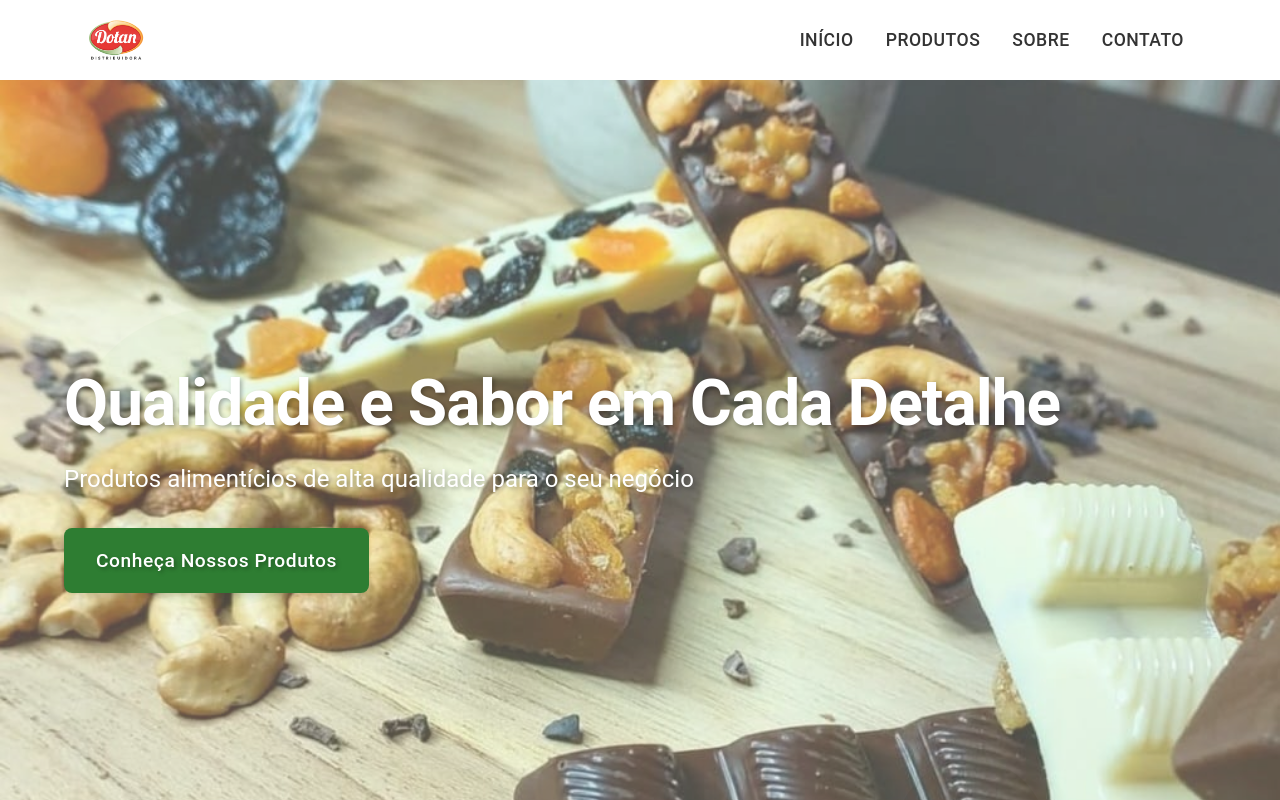
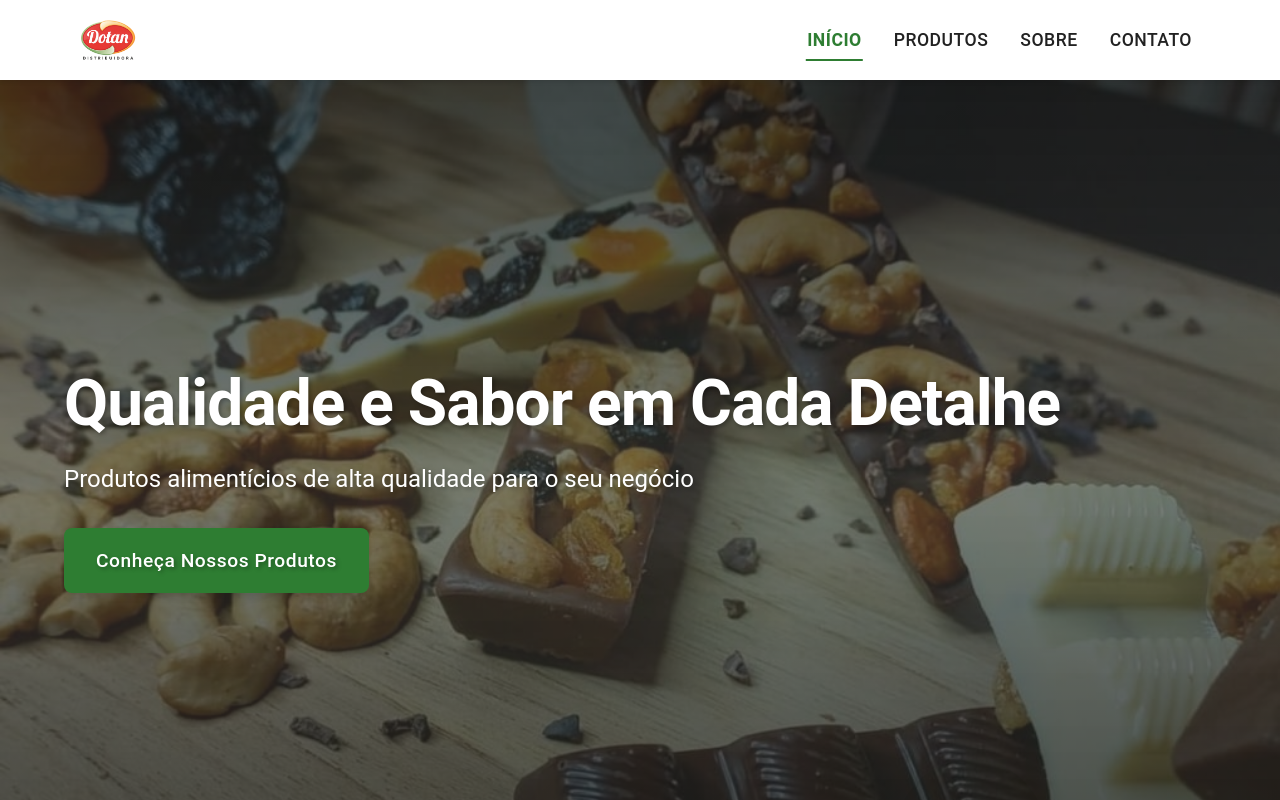
Before and after one commit to FelipeEuclidesMendonca/dotan.github.io, a React (Vite) app: page / in a window 1280 px wide. Shown: the top 800 px of the page. Built offline with nearby package versions, Linux system fonts and the light colour scheme; the HTML template or start-up script is replaced by a standard one.

Commit message:
ajustes navbar e home

```diff
--- a/src/components/Navbar.jsx
+++ b/src/components/Navbar.jsx
@@ -1,10 +1,12 @@
-import { AppBar, Toolbar, Button, Box, Container, IconButton, Drawer, List, ListItem, ListItemText, useMediaQuery, useTheme } from '@mui/material';
-import { Link as RouterLink } from 'react-router-dom';
+import { AppBar, Toolbar, Button, Box, Container, IconButton, Drawer, List, ListItem, ListItemText, useMediaQuery, useTheme, Typography } from '@mui/material';
+import { Link as RouterLink, useLocation } from 'react-router-dom';
 import MenuIcon from '@mui/icons-material/Menu';
+import CloseIcon from '@mui/icons-material/Close';
 import { useState } from 'react';
 
 const Navbar = () => {
   const theme = useTheme();
+  const location = useLocation();
   const isMobile = useMediaQuery(theme.breakpoints.down('md'));
   const [mobileOpen, setMobileOpen] = useState(false);
 
@@ -20,7 +22,25 @@ const Navbar = () => {
   ];
 
   const drawer = (
-    <List>
+    <Box sx={{ width: 280, height: '100%', bgcolor: 'background.paper' }}>
+      <Box sx={{
+        display: 'flex',
+        alignItems: 'center',
+        justifyContent: 'space-between',
+        p: 2,
+        borderBottom: '1px solid',
+        borderColor: 'divider'
+      }}>
+        <img
+          src="/images/logo-dotan.png"
+          alt="Dotan Logo"
+          style={{ height: '40px' }}
+        />
+        <IconButton onClick={handleDrawerToggle}>
+          <CloseIcon />
+        </IconButton>
+      </Box>
+      <List sx={{ pt: 2 }}>
         {menuItems.map((item) => (
           <ListItem
             button
@@ -28,16 +48,40 @@ const Navbar = () => {
             component={RouterLink}
             to={item.path}
             onClick={handleDrawerToggle}
+            sx={{
+              py: 2,
+              px: 3,
+              '&:hover': {
+                bgcolor: 'primary.light',
+                '& .MuiListItemText-primary': {
+                  color: 'primary.main',
+                }
+              },
+              ...(location.pathname === item.path && {
+                bgcolor: 'primary.light',
+                '& .MuiListItemText-primary': {
+                  color: 'primary.main',
+                  fontWeight: 'bold',
+                }
+              })
+            }}
           >
-          <ListItemText primary={item.text} />
+            <ListItemText
+              primary={item.text}
+              primaryTypographyProps={{
+                fontSize: '1.1rem',
+                fontWeight: location.pathname === item.path ? 'bold' : 'normal',
+              }}
+            />
           </ListItem>
         ))}
       </List>
+    </Box>
   );
 
   return (
     <AppBar
-      position="static"
+      position="sticky"
       sx={{
         backgroundColor: 'white',
         boxShadow: '0 2px 4px rgba(0,0,0,0.1)',
@@ -45,7 +89,7 @@ const Navbar = () => {
       }}
     >
       <Container maxWidth="lg">
-        <Toolbar sx={{ display: 'flex', justifyContent: 'space-between' }}>
+        <Toolbar sx={{ display: 'flex', justifyContent: 'space-between', px: { xs: 1, sm: 2 } }}>
           <Box
             component={RouterLink}
             to="/"
@@ -63,16 +107,58 @@ const Navbar = () => {
           </Box>
 
           {isMobile ? (
-            <>
             <IconButton
               color="primary"
               aria-label="open drawer"
               edge="start"
               onClick={handleDrawerToggle}
-                sx={{ mr: 2 }}
+              sx={{
+                color: 'primary.main',
+                '&:hover': {
+                  bgcolor: 'primary.light',
+                }
+              }}
             >
               <MenuIcon />
             </IconButton>
+          ) : (
+            <Box sx={{ display: 'flex', gap: 2 }}>
+              {menuItems.map((item) => (
+                <Button
+                  key={item.text}
+                  component={RouterLink}
+                  to={item.path}
+                  sx={{
+                    color: location.pathname === item.path ? 'primary.main' : 'text.primary',
+                    fontSize: '1.1rem',
+                    fontWeight: location.pathname === item.path ? 'bold' : 500,
+                    position: 'relative',
+                    '&::after': {
+                      content: '""',
+                      position: 'absolute',
+                      bottom: 0,
+                      left: '50%',
+                      transform: location.pathname === item.path ? 'translateX(-50%)' : 'translateX(-50%) scaleX(0)',
+                      width: '80%',
+                      height: '2px',
+                      bgcolor: 'primary.main',
+                      transition: 'transform 0.3s ease',
+                    },
+                    '&:hover': {
+                      bgcolor: 'transparent',
+                      '&::after': {
+                        transform: 'translateX(-50%) scaleX(1)',
+                      }
+                    }
+                  }}
+                >
+                  {item.text}
+                </Button>
+              ))}
+            </Box>
+          )}
+        </Toolbar>
+      </Container>
       <Drawer
         variant="temporary"
         anchor="right"
@@ -84,34 +170,14 @@ const Navbar = () => {
         sx={{
           '& .MuiDrawer-paper': {
             boxSizing: 'border-box',
-                    width: 240,
+            width: 280,
+            border: 'none',
+            boxShadow: '-4px 0 10px rgba(0,0,0,0.1)',
           },
         }}
       >
         {drawer}
       </Drawer>
-            </>
-          ) : (
-            <Box sx={{ display: 'flex', gap: 2 }}>
-              {menuItems.map((item) => (
-                <Button
-                  key={item.text}
-                  color="primary"
-                  component={RouterLink}
-                  to={item.path}
-                  sx={{
-                    color: '#333',
-                    fontSize: '1.1rem',
-                    fontWeight: 500
-                  }}
-                >
-                  {item.text}
-                </Button>
-              ))}
-            </Box>
-          )}
-        </Toolbar>
-      </Container>
     </AppBar>
   );
 };
--- a/src/pages/Home.jsx
+++ b/src/pages/Home.jsx
@@ -67,10 +67,20 @@ const Home = () => {
             backgroundPosition: 'center',
             opacity: 0.7,
             zIndex: 0,
+          },
+          '&::after': {
+            content: '""',
+            position: 'absolute',
+            top: 0,
+            left: 0,
+            right: 0,
+            bottom: 0,
+            background: 'linear-gradient(to bottom, rgba(0,0,0,0.7) 0%, rgba(0,0,0,0.5) 50%, rgba(0,0,0,0.7) 100%)',
+            zIndex: 1,
           }
         }}
       >
-        <Container maxWidth="lg" sx={{ position: 'relative', zIndex: 1 }}>
+        <Container maxWidth="lg" sx={{ position: 'relative', zIndex: 2 }}>
           <Grid container spacing={4} alignItems="center">
             <Grid item xs={12} md={6}>
               <Box sx={{ color: 'white', textShadow: '2px 2px 4px rgba(0,0,0,0.3)' }}>
```
Lines whose indentation alone changed are shown as unchanged.
